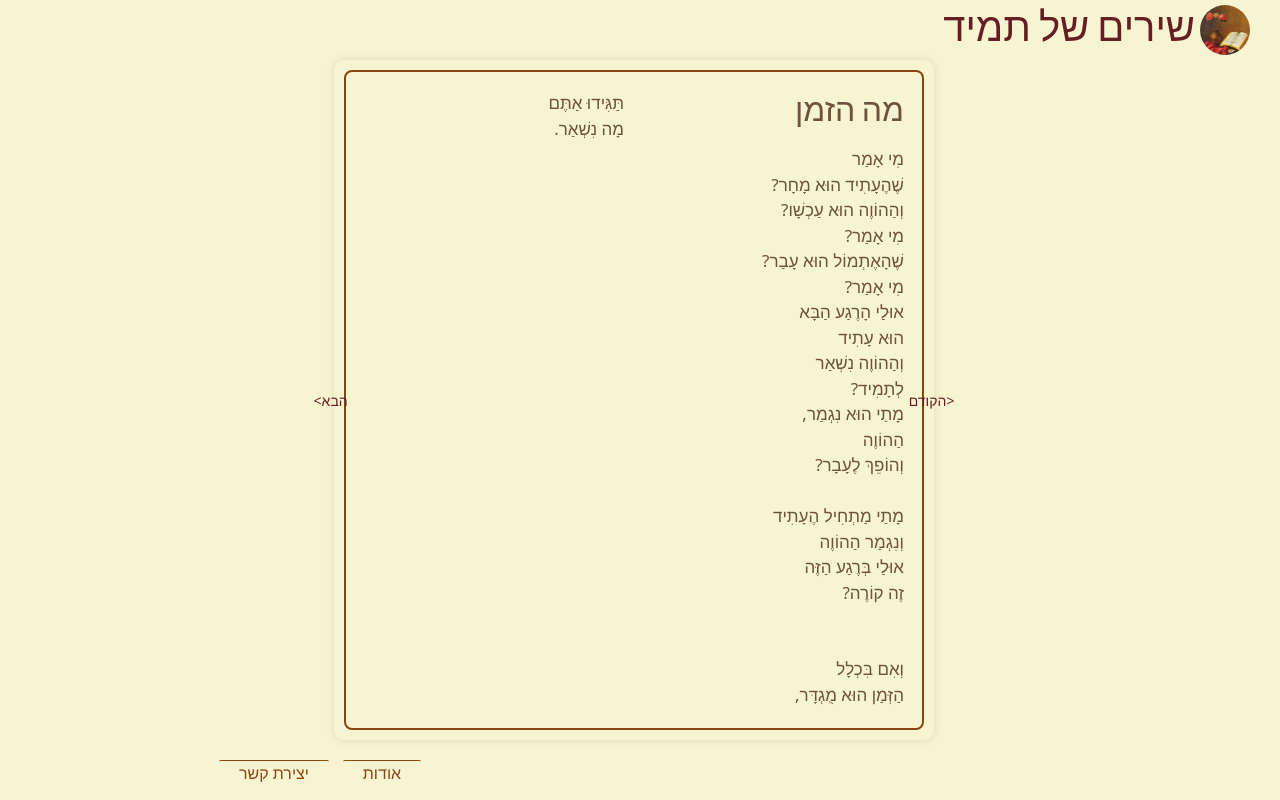
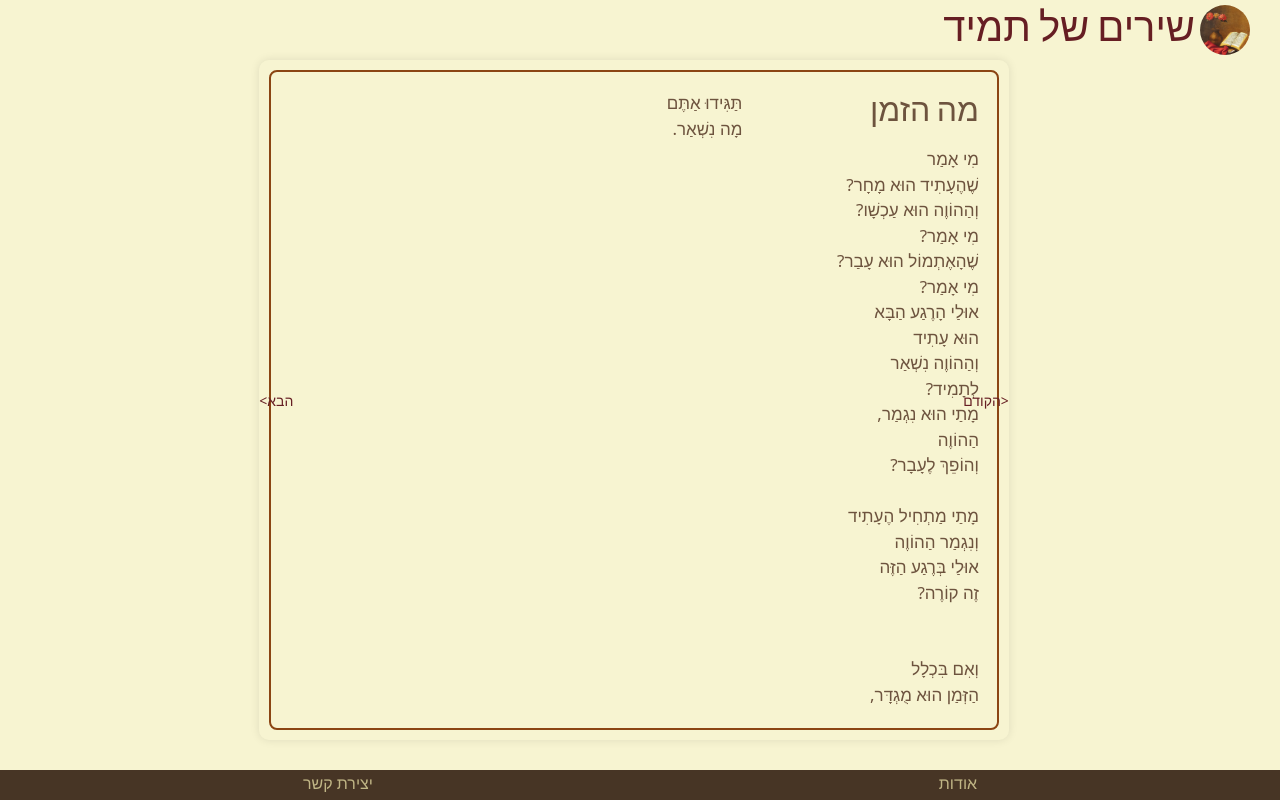
Before and after one commit to ChayaWaichleder/poetry-website, a React (Create React App) app: page / in a window 1280 px wide. Built offline with nearby package versions, Linux system fonts and the light colour scheme; a web font is replaced by a local one.

Commit message:
more updates 27.11.2023

```diff
--- a/src/components/About/About.css
+++ b/src/components/About/About.css
@@ -14,6 +14,7 @@
   top: 0;
   margin-top: 20px;
   margin-left: 20px;
+  font-family: 'Assistant', sans-serif;
 }
 
 .about-container h2 {
--- a/src/components/Contact/Contact.css
+++ b/src/components/Contact/Contact.css
@@ -11,10 +11,12 @@
   border-radius: 3px;
   text-align: right;
   direction: rtl;
-  margin-bottom: 20px;
+  margin-bottom: 30px;
   margin-left: 20px;
   background-color: #C0B585;
   box-shadow: 12px;
+  font-family: 'Assistant', sans-serif;
+
 }
 
 .contact-container h2 {
--- a/src/components/Contact/Contact.js
+++ b/src/components/Contact/Contact.js
@@ -13,7 +13,7 @@ const Contact = () => {
                 <h2>גם לכם יש מה לומר?</h2>
                 <p>
                   אשמח לשמוע(:
-                  שלחו לי מייל ל:<strong>{/* Add a comment inside braces */}</strong>contact@example.com
+                  שלחו לי מייל ל:<strong>{/* Add a comment inside braces */}</strong>cgw9219@gmail.com
                   <br />
                   או מלאו פרטים כאן
                 </p>
--- a/src/components/Contact/ContactForm.js
+++ b/src/components/Contact/ContactForm.js
@@ -24,11 +24,10 @@ const ContactForm = () => {
       // Handle success (e.g., show a success message to the user)
     } catch (error) {
       console.error(error);
-      // Handle error (e.g., show an error message to the user)
 
       if (error.response && error.response.status === 404) {
         // Server endpoint not found
-        setErrorMessage("שגיאה בשליחת הטופס): אפשר לנסות שוב מאוחר יותר.");
+        setErrorMessage("  שגיאה בשליחת הטופס): אפשר לנסות שוב מאוחר יותר.");
       } else {
         // Other error
         setErrorMessage("Error submitting the form. Please try again later.");
--- a/src/components/Footer/Footer.css
+++ b/src/components/Footer/Footer.css
@@ -2,27 +2,24 @@
 .footer {
     text-align: center;
     display: flex;
-    flex-wrap: wrap;
     justify-content: space-around;
     direction: rtl;
     padding: 1px 20px 0px 20px;
-    /*border-top: 1px solid #8B4513;
-    background-color: #C0B585; */
-    color: #8B4513;
+    /*border-top: 1px solid #8B4513; */
+    background-color: #473525;
+    color: #C0B585;
     position: fixed;
     bottom: 0;
     left: 0;
-    margin-left: 15%;
-    margin-bottom: 10px;
-    width: 20%;
+    width: 100%;
     height: 30px;
     z-index: 1;
   }
 
   .click {
     text-decoration: none;
-    color: #8B4513;
-    border-top: #8B4513 1px solid;
+    color: #C0B585;
+    /*border-top: #8B4513 1px solid;*/
     border-radius: 2px;
     padding: 1px 20px 0px 20px;
     font-size: 16px;
@@ -30,7 +27,7 @@
 
 
   .click:hover {
-    color: #8B4513;
+    /*color: #8B4513;*/
     cursor: pointer;
-    background-color: #C0B585;
+    font-weight: bolder;
   }
--- a/src/components/Poems/Poems.css
+++ b/src/components/Poems/Poems.css
@@ -13,7 +13,7 @@
 .poem-card {
   flex: 1;
   width: 80%;
-  max-width: 600px;
+  max-width: 750px;
   padding: 20px;
   box-sizing: border-box;
   background-color: #f7f4d1;
@@ -21,7 +21,7 @@
   overflow: hidden;
   text-align: right;
   position: relative;
-  column-count: 2;
+  column-count: 3;
   column-gap: 20px; /* Gap between columns */
   column-fill: auto; /* Only break text into columns when necessary */
   -webkit-column-span: all;
@@ -66,7 +66,7 @@
   transform: translateY(-50%); /* Center vertically */
   display: flex;
   justify-content: space-between;
-  width: 60%;
+  width: 70%;
 }
 
 
```
Also changed, not shown: src/server.js (+5 -8 lines), 1 other file (tests, documents, lock files or other folders).
